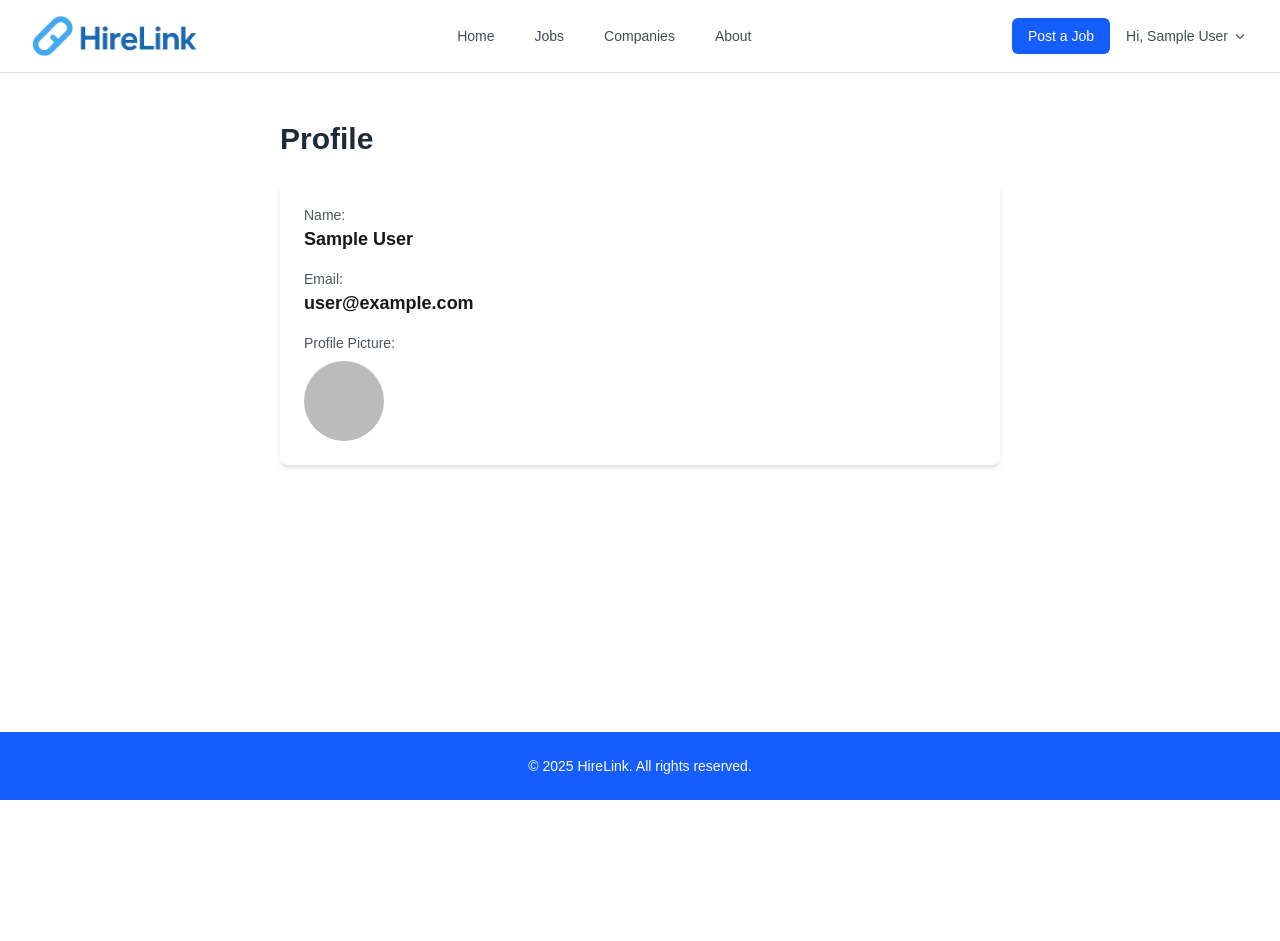
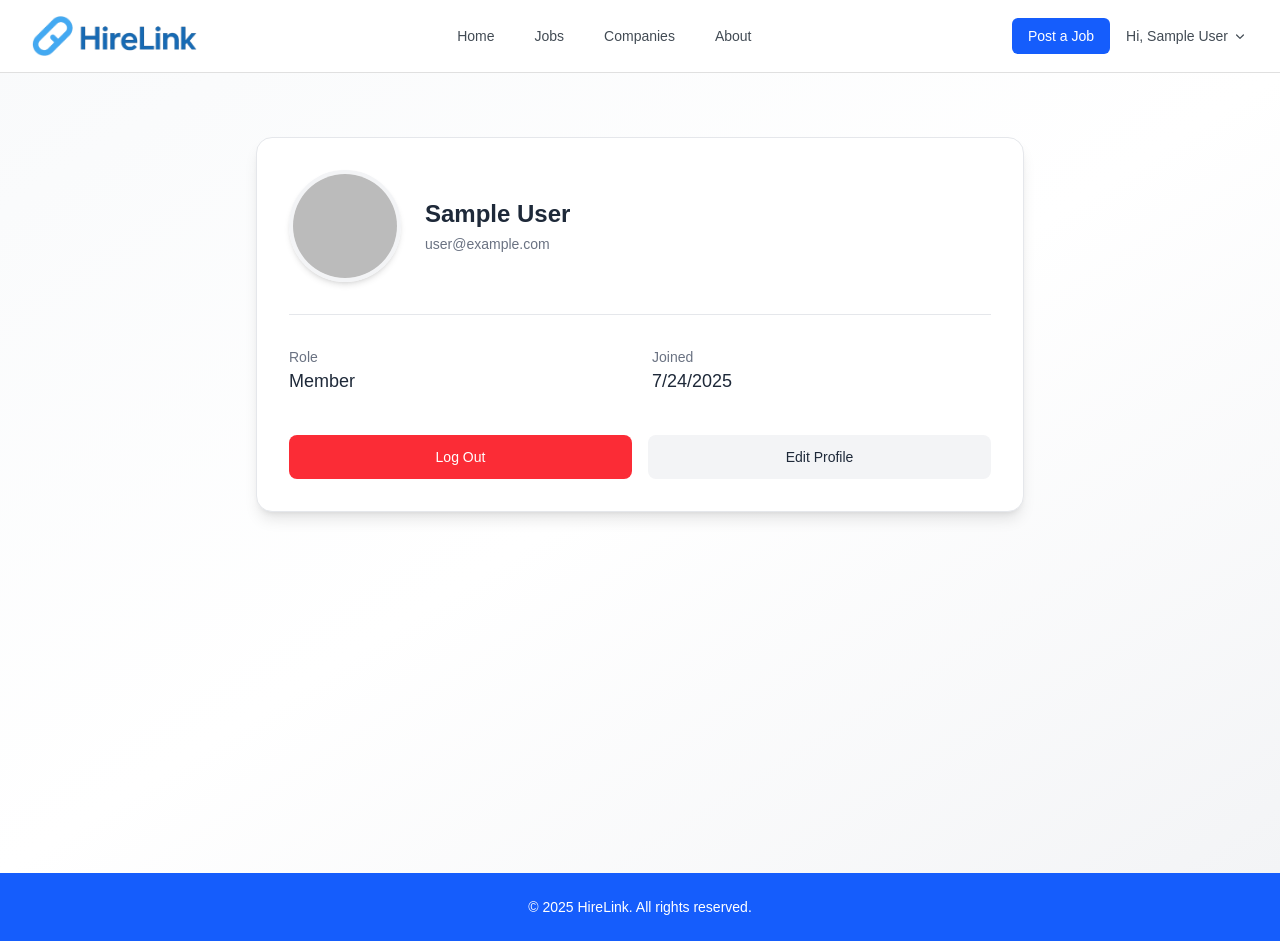
Before and after one commit to kolnlaviste/HireLink, a Next.js app in the folder frontend/: page /profile in a window 1280 px wide. Before the commit the page ends 800 px from the top, so only its background shows below. Built offline with nearby package versions, Linux system fonts and the light colour scheme; no server answers; sample sign-in values are in the browser's storage.

Commit message:
update: updated profile page

```diff
--- a/frontend/src/app/profile/page.tsx
+++ b/frontend/src/app/profile/page.tsx
@@ -1,38 +1,82 @@
 'use client';
 
-import { useSession } from 'next-auth/react';
+import { useSession, signOut } from 'next-auth/react';
 import { redirect } from 'next/navigation';
 
 const ProfilePage = () => {
   const { data: session, status } = useSession();
 
-  if (status === 'loading') return <p>Loading...</p>;
-  if (!session) redirect('/login');
+  if (status === 'loading') {
+    return (
+      <div className="flex items-center justify-center min-h-screen bg-gradient-to-br from-gray-50 to-gray-100">
+        <p className="text-gray-500 animate-pulse">Loading profile...</p>
+      </div>
+    );
+  }
+
+  if (!session) {
+    redirect('/login');
+    return null;
+  }
 
   const user = session.user!;
 
   return (
-    <div className="max-w-3xl mx-auto py-12 px-6">
-      <h1 className="text-3xl font-bold text-gray-800 mb-6">Profile</h1>
-      <div className="bg-white shadow-md rounded-lg p-6 space-y-4">
-        <div>
-          <p className="text-sm text-gray-600">Name:</p>
-          <p className="text-lg font-semibold">{user.name}</p>
+    <div className="min-h-screen bg-gradient-to-br from-gray-50 via-white to-gray-100 py-16 px-6">
+      <div className="max-w-3xl mx-auto">
+        <div className="bg-white rounded-2xl shadow-lg border border-gray-200 p-8 transition hover:shadow-xl">
+          {/* Avatar + Name Section */}
+          <div className="flex flex-col items-center sm:flex-row sm:items-center sm:space-x-6">
+            <img
+              src={user.image ?? '/default-logo.png'}
+              alt="Profile"
+              className="w-28 h-28 rounded-full border-4 border-gray-100 shadow-md object-cover transition hover:scale-105"
+            />
+            <div className="mt-6 sm:mt-0 text-center sm:text-left">
+              <h1 className="text-2xl font-bold text-gray-800">
+                {user.name ?? 'Anonymous User'}
+              </h1>
+              <p className="text-gray-500 text-sm mt-1">
+                {user.email ?? 'No email provided'}
+              </p>
+            </div>
+          </div>
+
+          {/* Divider */}
+          <div className="my-8 border-t border-gray-200" />
+
+          {/* Info Section */}
+          <div className="grid sm:grid-cols-2 gap-6">
+            <div>
+              <p className="text-sm text-gray-500">Role</p>
+              <p className="text-lg font-medium text-gray-800">
+                Member
+              </p>
+            </div>
+            <div>
+              <p className="text-sm text-gray-500">Joined</p>
+              <p className="text-lg font-medium text-gray-800">
+                {new Date().toLocaleDateString()}
+              </p>
+            </div>
+          </div>
+
+          {/* Action Buttons */}
+          <div className="mt-10 flex flex-col sm:flex-row gap-3 sm:gap-4">
+            <button
+              onClick={() => signOut({ callbackUrl: '/' })}
+              className="flex-1 bg-red-500 text-white px-5 py-3 rounded-lg text-sm font-medium hover:bg-red-600 transition"
+            >
+              Log Out
+            </button>
+            <button
+              onClick={() => alert('Edit Profile Coming Soon!')}
+              className="flex-1 bg-gray-100 text-gray-800 px-5 py-3 rounded-lg text-sm font-medium hover:bg-gray-200 transition"
+            >
+              Edit Profile
+            </button>
+          </div>
         </div>
-        <div>
-          <p className="text-sm text-gray-600">Email:</p>
-          <p className="text-lg font-semibold">{user.email}</p>
-        </div>
-        {user.image && (
-          <div>
-            <p className="text-sm text-gray-600">Profile Picture:</p>
-            <img
-              src={user.image}
-              alt="Profile"
-              className="mt-2 w-20 h-20 rounded-full object-cover"
-            />
-          </div>
-        )}
       </div>
     </div>
   );
```
